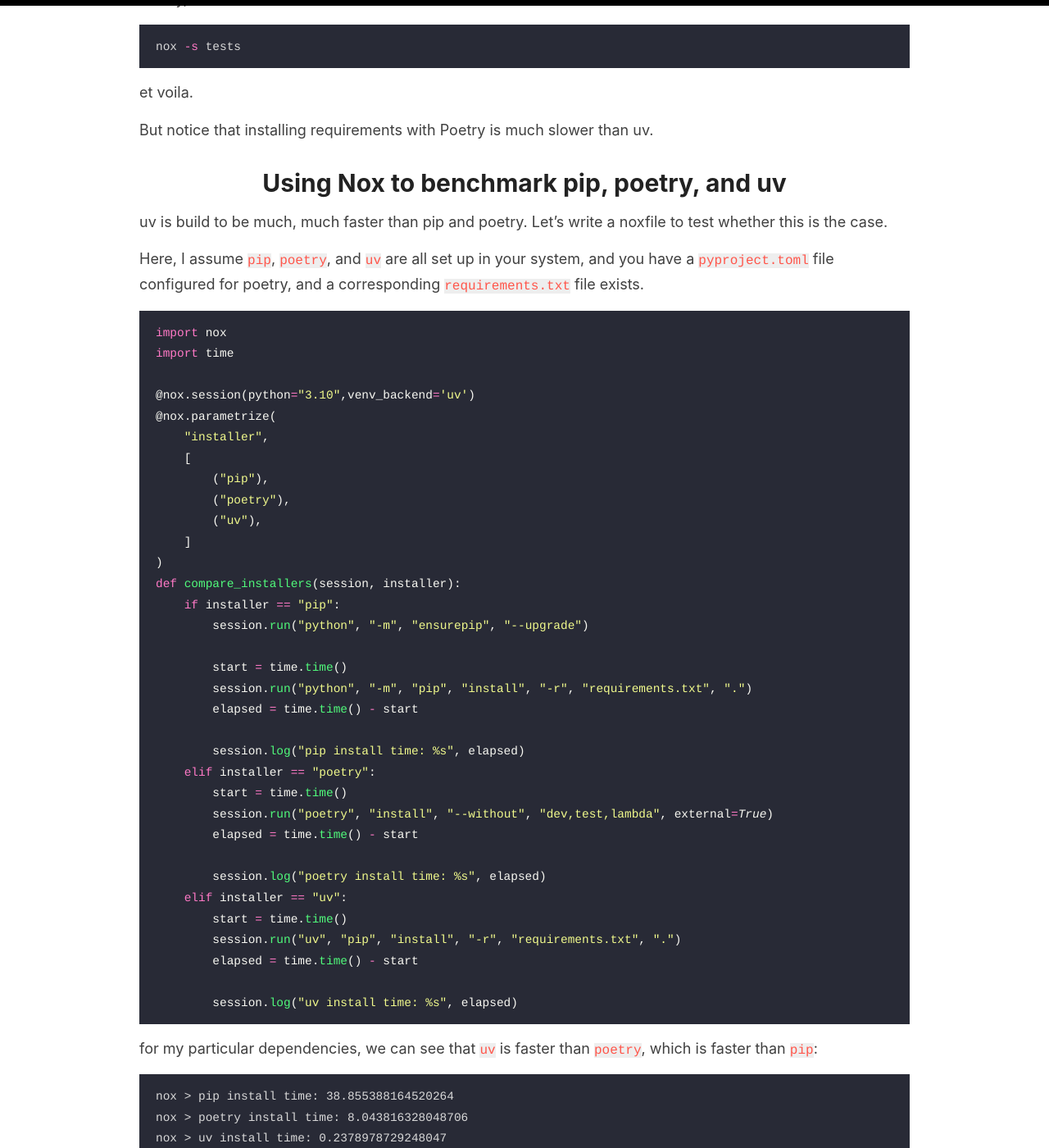
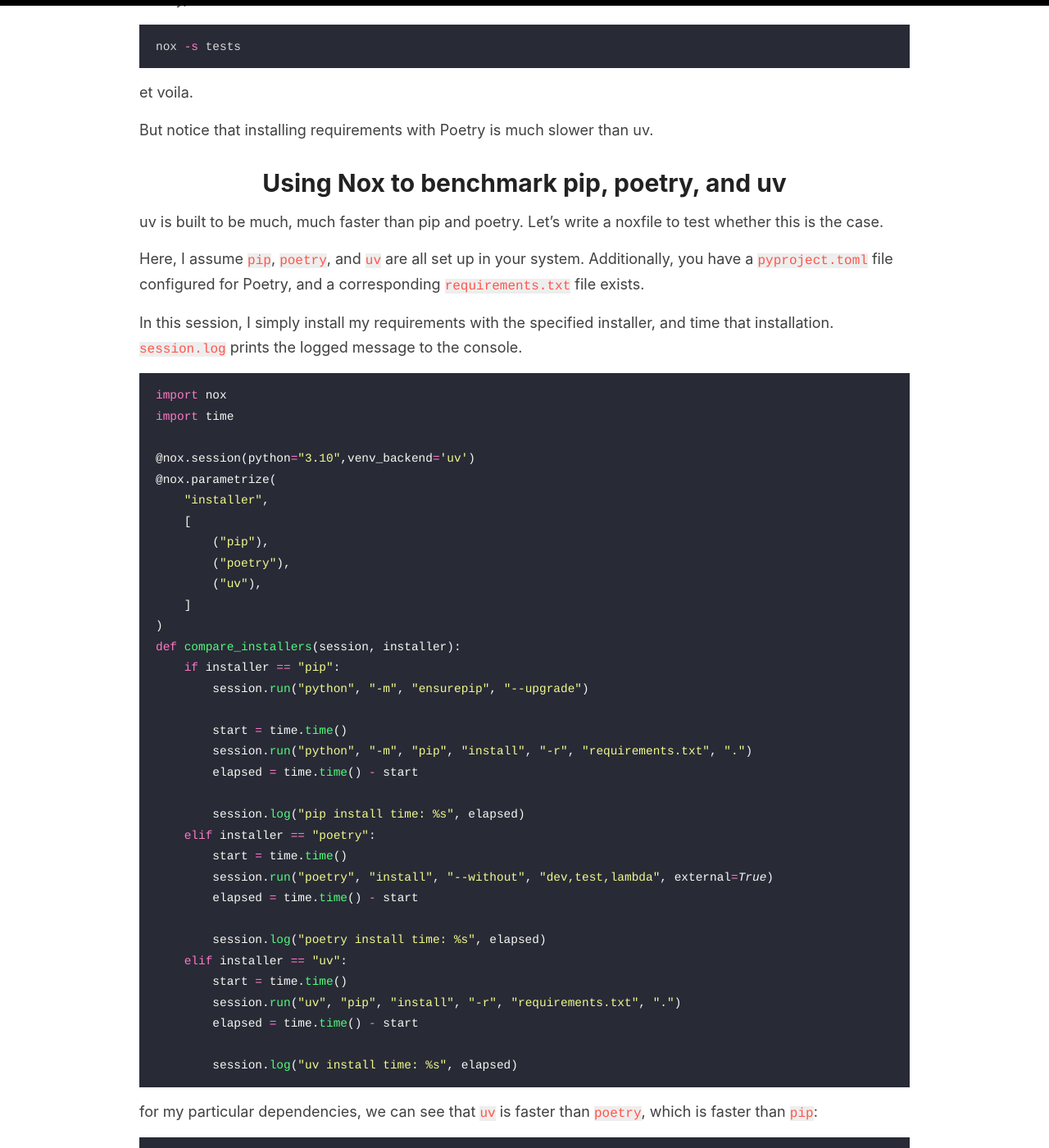
Before and after one commit to kfchou/kfchou.github.io, a Jekyll site: the page built from _posts/2024-11-09-pytest-nox-uv.md, in a window 1280 px wide and 1400 px high, scrolled down 5582 px. Shown: the whole window at 82% size. Built offline with Jekyll 4.4.1, drawn with Linux system fonts in a browser that asks for light colours; comment, search, counter and statistics services are not loaded; some of the changed text lies outside the part shown.

Commit message:
fix some spelling

````diff
--- a/_posts/2024-11-09-pytest-nox-uv.md
+++ b/_posts/2024-11-09-pytest-nox-uv.md
@@ -183,9 +183,11 @@
 But notice that installing requirements with Poetry is much slower than uv.
 
 # Using Nox to benchmark pip, poetry, and uv
-uv is build to be much, much faster than pip and poetry. Let's write a noxfile to test whether this is the case.
+uv is built to be much, much faster than pip and poetry. Let's write a noxfile to test whether this is the case.
 
-Here, I assume `pip`, `poetry`, and `uv` are all set up in your system, and you have a `pyproject.toml` file configured for poetry, and a corresponding `requirements.txt` file exists.
+Here, I assume `pip`, `poetry`, and `uv` are all set up in your system. Additionally, you have a `pyproject.toml` file configured for Poetry, and a corresponding `requirements.txt` file exists.
+
+In this session, I simply install my requirements with the specified installer, and time that installation. `session.log` prints the logged message to the console.
 
 ```py
 import nox
@@ -224,7 +226,7 @@
 ```
 
 for my particular dependencies, we can see that `uv` is faster than `poetry`, which is faster than `pip`:
-```
+```sh
 nox > pip install time: 38.855388164520264
 nox > poetry install time: 8.043816328048706
 nox > uv install time: 0.2378978729248047
@@ -234,7 +236,7 @@
 # Other common Nox uses
 Since Nox is just like Make, you can run the sessions to do much more than testing, [such as](https://nox.thea.codes/en/stable/cookbook.html):
 * Creating Dev Environments
-* Auto-Release your project
+* [Auto-Release](https://codewitholi.com/_posts/python-nox-automation) your project
 * Use it with Github Actions (just like a makefile)
 
 # Wrapping up
````
